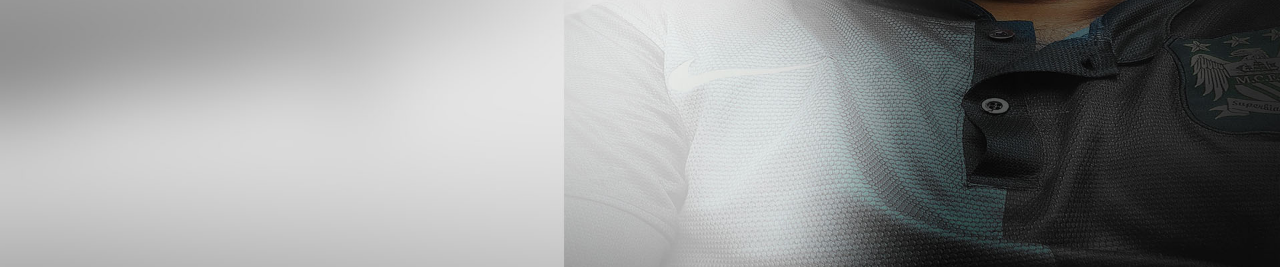
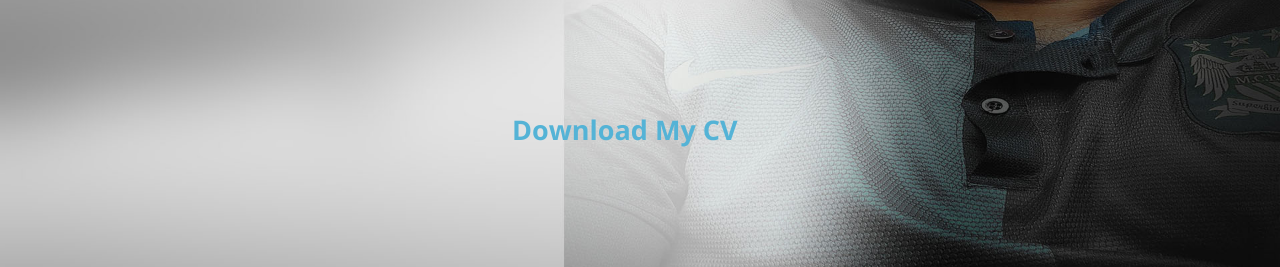
Before and after one commit to renjithbcp/profile, a plain HTML site: page index.html in a window 1280 px wide. Shown: the part 530-797 px from the top of the page. Drawn offline with nearby package versions, Linux system fonts and the light colour scheme; files whose address does not match are found by name; a web font is replaced by a local one.

Commit message:
Cv button added

```diff
--- a/css/style.css
+++ b/css/style.css
@@ -1,40 +1,10 @@
-/*
-* Resume template
-* Created by : Ahmed Essa
-* website : www.ahmedessa.net
-*/
-
-
-/* Table of Content
-==================================================
-	- Google fonts & font family -
-	- typography -
-	- General -
-    - Preloader -
-	- Header -
-    - home section -
-    - About section -
-    - experience section -
-    - projects section -
-    - Contact section -
-    - Responsive media queries -
-*/
-
 
 /* Google fonts & font family
 ==================================================*/
 
 @import 'https://fonts.googleapis.com/css?family=Lato:100,100i,300,300i,400,400i,700,700i,900,900i|Open+Sans:300,300i,400,400i,600,600i,700,700i,800,800i|Playfair+Display:400,400i,700,700i,900,900i';
 
-/*
-font-family: 'Playfair Display', serif;
-font-family: 'Lato', sans-serif;
-font-family: 'Open Sans', sans-serif;
-*/
 
-
-/* typography
-==================================================*/
 
 h1 {
     font-family: 'Playfair Display', serif;
@@ -319,8 +289,6 @@ a.active {
     height: 100vh;
 }
 
-
-
 /* marque */
 .marquee {
     /* overflow: hidden; */
@@ -365,7 +333,31 @@ a.active {
         height: 100vh;
     }
   }
+  .cv {
+    position: absolute;
+    top: 80%;
+    left: 40%;
+    /* padding: 10px 20px; */
+    /* background-color: #007bff;
+    color: #fff; */
+    /* text-decoration: none;
+    border-radius: 5px; */
+    font-size: 27px;
+    font-weight: 700;
+    line-height: 1.5;
+    /* font-weight: bold; */
+    box-shadow: inset 0 0 0 0 #54b3d6;
+    color: #54b3d6;
+    margin: 0 -.25rem;
+    padding: 0 .25rem;
+    transition: color .3s ease-in-out, box-shadow .3s ease-in-out;
+    /* transition: background-color 0.3s ease; */
+  }
 
+  .cv:hover {
+    box-shadow: inset 230px 0 0 0 #54b3d6;
+  color: white;
+  }
 
 /* about section
 ==================================================*/
@@ -388,6 +380,23 @@ a.active {
     z-index: 1
 }
 
+/* floatingSvg */
+ .floating-svg {
+    position: absolute;
+    bottom: -150%;
+    right: 40%;
+    transform: translate(50%, 50%);
+    animation: floatAnimation 5s infinite alternate;
+  }
+
+  @keyframes floatAnimation {
+    from {
+      transform: translate(-50%, -50%) translateY(0);
+    }
+    to {
+      transform: translate(-50%, -50%) translateY(10px);
+    }
+  }
 
 /* experience section
 ==================================================*/
@@ -842,8 +851,8 @@ fieldset {
     }
     /* #home {
         background-size: 200% auto; /* Show only 25% of the width */
-    }
-     */
+    /* } */
+
 }
 
 @media (max-width: 500px) {
--- a/index.html
+++ b/index.html
@@ -51,8 +51,9 @@
                 <div class="table-cell" data-aos="fade-up" data-aos-delay="0">
                     <h4>Renjith Balachandran Pillai</h4>
                     <h1>Ui/UX &<br /> Full stack developer</h1> </div>
+                    <a class="cv" href="cv.pdf" download="Ren_CV.pdf">Download My CV</a>
+            </div>
 
-            </div>
             <div class="marquee">
                 <div class="marquee__inner">
                   <p class="marquee__line">Happy Newyear 2024 to all.</p>
@@ -75,10 +76,14 @@
                 <div class="h-50"></div> <img src="img/Signature.svg" width="230" alt="" />
                 <div class="h-50"></div>
             </div>
+            <!-- <div class="floating-svg">
+                <img src="./img/badge.png" alt="Floating SVG" width="350" height="400">
+              </div> -->
             <div class="col-md-6 about-img-div">
                 <div class="about-border" data-aos="fade-up" data-aos-delay=".5"></div>
                 <img src="img/about-img.jpg" width="400" class="img-responsive" alt="" align="right" data-aos="fade-right" data-aos-delay="0" />
             </div>
+
         </div>
     </div>
     <!-- ./about -->
```
Also changed, not shown: img/badge.png (added), img/badge.svg (added), 2 other files.
